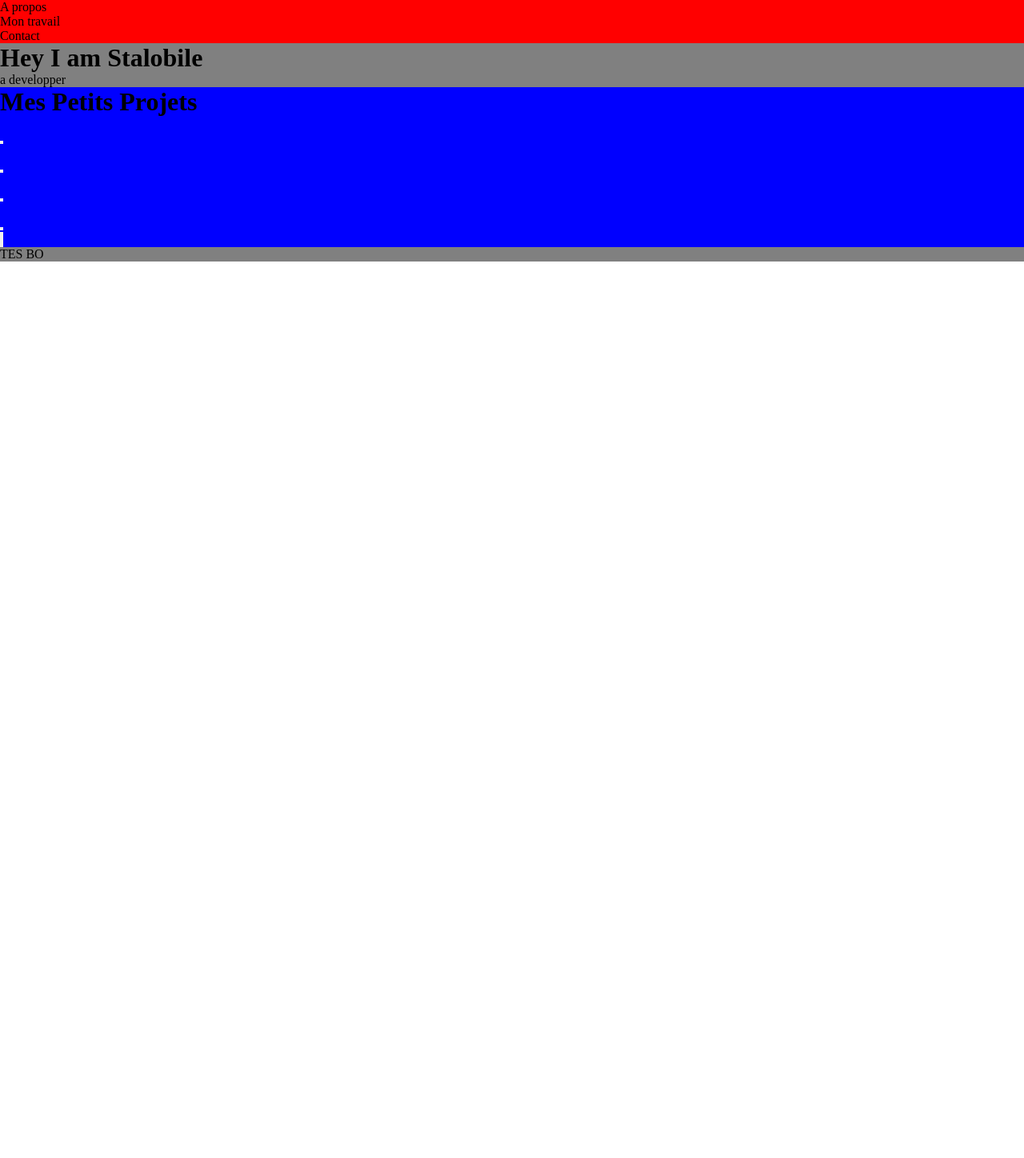
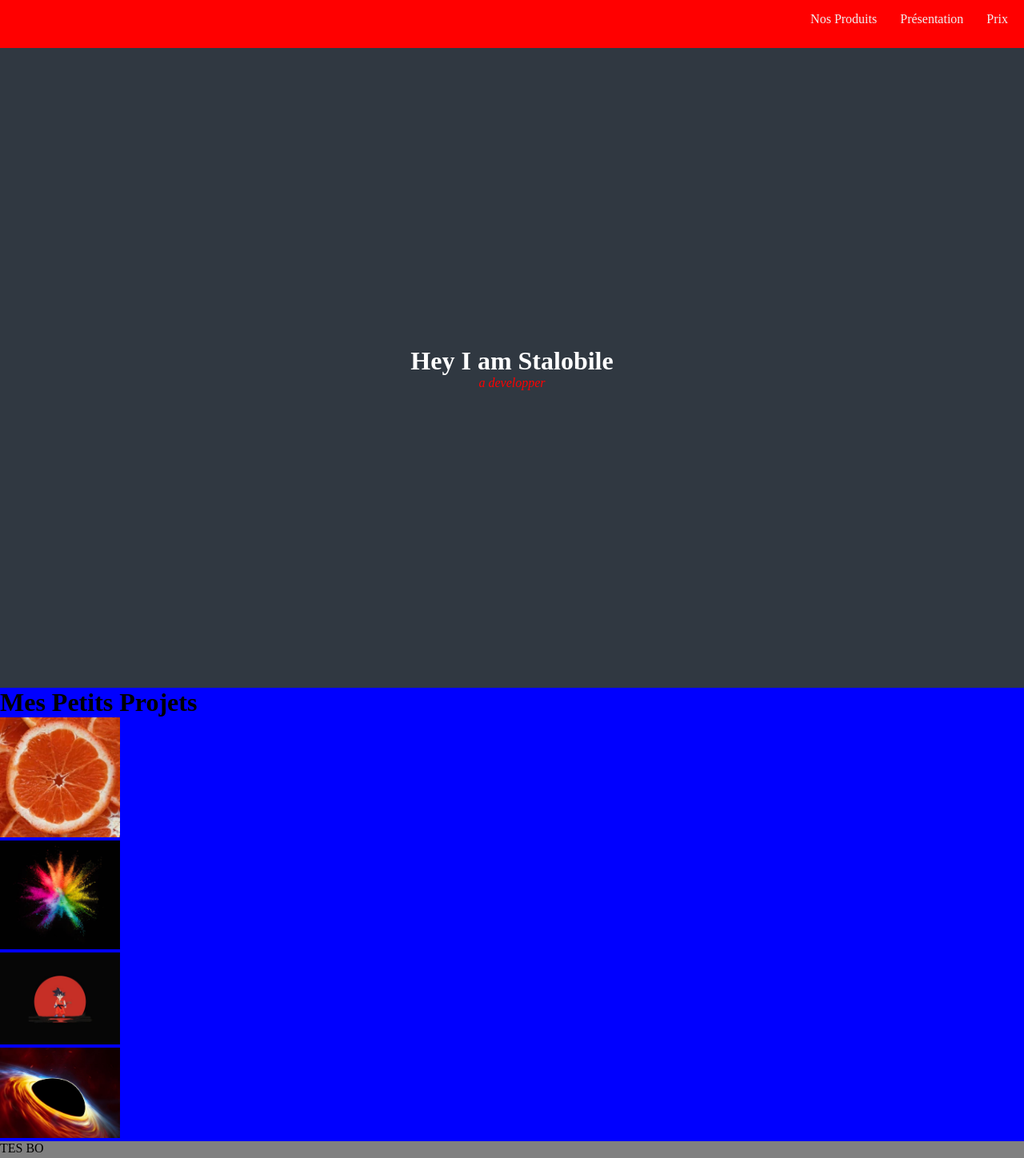
Before and after one commit to Just3Sandro/PortFolio, a plain HTML site: page index.html in a window 1280 px wide. Shown: the whole page at 80% size. Before the commit the page ends 800 px from the top, so only its background shows below. Drawn offline with Linux system fonts and the light colour scheme.

Commit message:
Le top fini, ajout des images avec liens

```diff
--- a/StyleCss.css
+++ b/StyleCss.css
@@ -5,10 +5,39 @@
 
 header{
     background-color: red;
-}
+    height: 40px;
+    display: flex;
+     flex-direction: row-reverse;
+     padding-top:15px;
+     padding-bottom: 5px;
+
+ }
+
+ a:hover{
+     background-color: #45567d;
+
+ }
+
+ .nav-link{
+     color: #f0f0f0;
+     text-decoration: inherit;
+     padding: 30px 20px 28px 5px;
+ }
+ .H1Presentation{
+     color: white;
+ }
+ .PPresentation{
+     color:red;
+ }
 
 #Presentation{
-    background-color: grey;
+    display: flex;
+    flex-direction: column;
+    justify-content: center;
+    align-items: center;
+    width: 100%;
+    height: 100vh;
+    background-color: #303841;
 }
 
 #PSites{
@@ -16,4 +45,15 @@ header{
 }
 footer{
     background-color: grey;
+    height: 100px;
 }
+
+#BBox{
+    display: grid;
+    grid-template-columns: repeat(2, 1fr);
+    grid-gap: 20px;
+    width: 100%;
+}
+.img{
+    width: 150px;
+}
--- a/index.html
+++ b/index.html
@@ -10,54 +10,45 @@
 <body>
     <header>
         <nav>
-            <ol>
-                <li>A propos</li>
-                <li> Mon travail</li>
-                <li>Contact </li>
-            </ol>
+            <a class="nav-link" href="#">Nos Produits</a>
+            <a class="nav-link" href="#">Présentation</a>
+            <a class="nav-link" href="#">Prix</a>
         </nav>
     </header>
     <main>
         <div id="Presentation">
-            <h1> Hey I am Stalobile</h1>
-            <p> a developper</p>
+            <h1 class="H1Presentation"> Hey I am Stalobile</h1>
+            <p class="PPresentation"> <i>a developper</i></p>
         </div>
         <div id="PSites">
             <h1> Mes Petits Projets</h1>
+            <div class="BBox">
             <div class="box">
-                <div>
-                    <img>
-                </div>
-                <div>
-                    <button></button>
-                </div>
+                <a href=" index.html" class="">
+                    <img class="img" src="PPF.jpg" >
+                    <p></p>
+                </a>
+
             </div>
             <div class="box">
-                <div >
-                    <img>
-                </div>
-                <div>
-                    <button></button>
-                </div>
+                <a href="../Ptit_Site/index.html" class="">
+                    <img class="img" src="PPT.jpg" >
+                    <p></p>
+                </a>
             </div>
             <div class="box">
-                <div>
-                    <img>
-                </div>
-                <div>
-                    <button></button>
-                </div>
+                <a href="../Page_Pr-sentation_Nelson_Mandela/index.html" class="">
+                    <img class="img" src="PNM.jpg" >
+                    <p></p>
+                </a>
             </div>
             <div class="box">
-                <div >
-                    <img>
-                </div>
-                <div>
-                    <button></button>
-                </div>
+                <a href="../Formulaire/index.html" class="">
+                    <img class="img" src="PForm.jpg" >
+                    <p></p>
+                </a>
             </div>
-
-            <input type="button">
+            </div>
         </div>
     </main>
 
```
Also changed, not shown: PForm.jpg (added), PNM.jpg (added), PPF.jpg (added), PPT.jpg (added).
